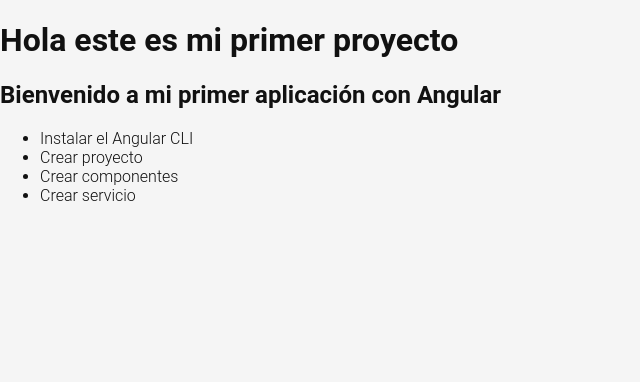
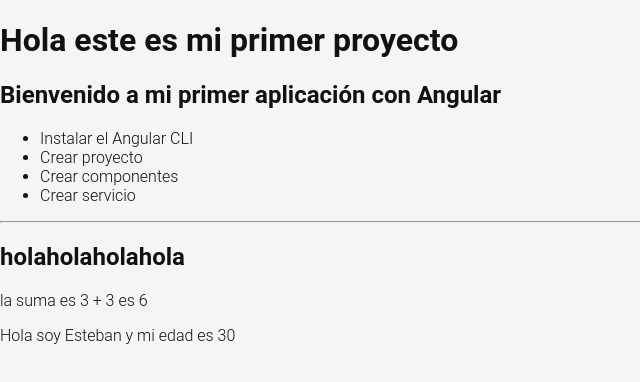
Before and after one commit to YaegerSmith/PracticaAngular, an Angular app: page /labs in a window 1280 px wide. Shown: the top 382 px of the page, without its empty margins (0-640 px from the left). Built offline with nearby package versions, Linux system fonts and the light colour scheme.

Commit message:
Practicango en el html de lab para ver como funciona la interpolación de cadenas

```diff
--- a/angular.json
+++ b/angular.json
@@ -116,5 +116,8 @@
         }
       }
     }
+  },
+  "cli": {
+    "analytics": "ae9a70c7-35a3-4933-9393-c1386b768e70"
   }
 }
--- a/src/app/pages/labs/labs.component.html
+++ b/src/app/pages/labs/labs.component.html
@@ -6,3 +6,10 @@
     {{ task }} <!-- Esta línea muestra el valor de la variable task, que corresponde a una tarea que hay que hacer en Angular -->
   </li>
 </ul>
+
+<!--Dividir la pagina -->
+<hr />
+<!-- Interpolación de cadenas -->
+<h2>{{ 'hola' .repeat(4) }}</h2>
+<p>la suma es 3 + 3 es {{ 3 + 3 }}</p>
+<p>Hola soy {{ name }} y mi edad es {{ age }}</p>
--- a/src/app/pages/labs/labs.component.ts
+++ b/src/app/pages/labs/labs.component.ts
@@ -17,5 +17,7 @@ export class LabsComponent {
     'Crear componentes',
     'Crear servicio',
   ];
+  name = 'Esteban';
+  age = 30;
 
 }
```
Also changed, not shown: src/Untitled-1.jsx (added, +24 -0 lines).
